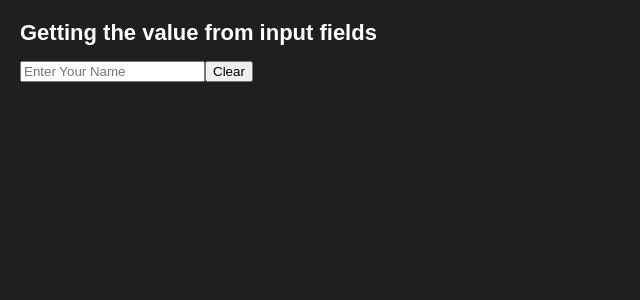
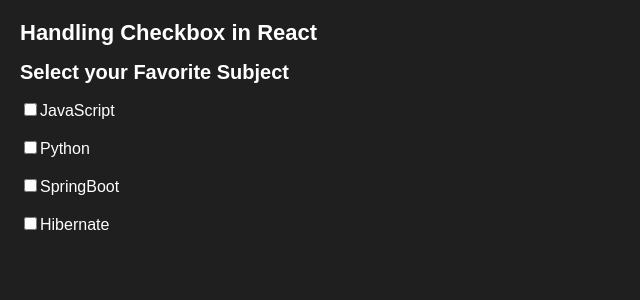
Before and after one commit to CodingCraze1/React-Basics-Code, a React (Create React App) app: page / in a window 1280 px wide. Shown: the top 300 px of the page, without its empty margins (0-640 px from the left). Built offline with nearby package versions, Linux system fonts and the light colour scheme.

Commit message:
handled checkbox data, stored the input field value into state then made it to clear on button click

```diff
--- a/src/App.js
+++ b/src/App.js
@@ -4,12 +4,13 @@ import Counter from "./components/Counter";
 import Wrapper from "./components/Wrapper";
 import WrapperContent from "./components/WrapperContent";
 import InputFieldValue from "./components/InputFieldValue";
+import ControllerdComp from "./components/ControlledComp";
+import HandleCheckbox from "./components/HandleCheckbox";
 
 export default function MyApp() {
   return (
     <div>
-      <h1>Getting the value from input fields</h1>
-      <InputFieldValue />
+      <HandleCheckbox />
     </div>
   );
 }
--- /dev/null
+++ b/src/components/ControlledComp.js
@@ -0,0 +1,56 @@
+import { useState } from "react";
+
+export default function ControllerdComp() {
+  const [name, setName] = useState("");
+  const [email, setEmail] = useState("");
+  const [password, setPassword] = useState("");
+
+  return (
+    <div>
+      <h1>Controlled Component in React</h1>
+      <div>
+        <input
+          type="text"
+          value={name}
+          onChange={(e) => setName(e.target.value)}
+          placeholder="Enter Name"
+        />
+        <br />
+        <br />
+        <input
+          type="email"
+          value={email}
+          onChange={(e) => setEmail(e.target.value)}
+          placeholder="Enter Email"
+        />
+        <br />
+        <br />
+        <input
+          type="password"
+          value={password}
+          onChange={(e) => setPassword(e.target.value)}
+          placeholder="Enter password"
+        />
+        <br />
+        <br />
+        <button>Submit</button>
+        <button
+          onClick={() => {
+            setName("");
+            setEmail("");
+            setPassword("");
+          }}
+        >
+          Clear
+        </button>
+        <br />
+        <br />
+      </div>
+      <div>
+        <h2>{name}</h2>
+        <h2>{email}</h2>
+        <h2>{password}</h2>
+      </div>
+    </div>
+  );
+}
--- /dev/null
+++ b/src/components/HandleCheckbox.js
@@ -0,0 +1,51 @@
+import { useState } from "react";
+
+export default function HandleCheckbox() {
+  // defining one state to store the values of checkbox
+  const [skills, setSkills] = useState([]);
+
+  //defining function to change the values of checkbox and store them into the useState
+  function handleSkills(event) {
+    console.log(event.target.value);
+    console.log(event.target.checked);
+    if (event.target.checked) {
+      setSkills([...skills, event.target.value]);
+    } else {
+      setSkills([...skills.filter((item) => item != event.target.value)]);
+    }
+  }
+
+  return (
+    <div>
+      <h1>Handling Checkbox in React</h1>
+      <div>
+        <h2>Select your Favorite Subject</h2>
+        <label>
+          <input type="checkbox" onChange={handleSkills} value="JavaScript" />
+          JavaScript
+        </label>
+        <br />
+        <br />
+        <label>
+          <input type="checkbox" onChange={handleSkills} value="Python" />
+          Python
+        </label>
+        <br />
+        <br />
+        <label>
+          <input type="checkbox" onChange={handleSkills} value="SpringBoot" />
+          SpringBoot
+        </label>
+        <br />
+        <br />
+        <label>
+          <input type="checkbox" onChange={handleSkills} value="Hibernate" />
+          Hibernate
+        </label>
+        <br />
+        <br />
+      </div>
+      <h2>{skills.toString()}</h2>
+    </div>
+  );
+}
--- a/src/components/InputFieldValue.js
+++ b/src/components/InputFieldValue.js
@@ -4,6 +4,7 @@ export default function InputFieldValue() {
   const [inputValue, setInputValue] = useState("");
   return (
     <div>
+      <h1>Getting the value from input fields</h1>
       <input
         type="text"
         value={inputValue}
```
Also changed, not shown: package.json (+13 -1 lines), 1 other file (tests, documents, lock files or other folders).
